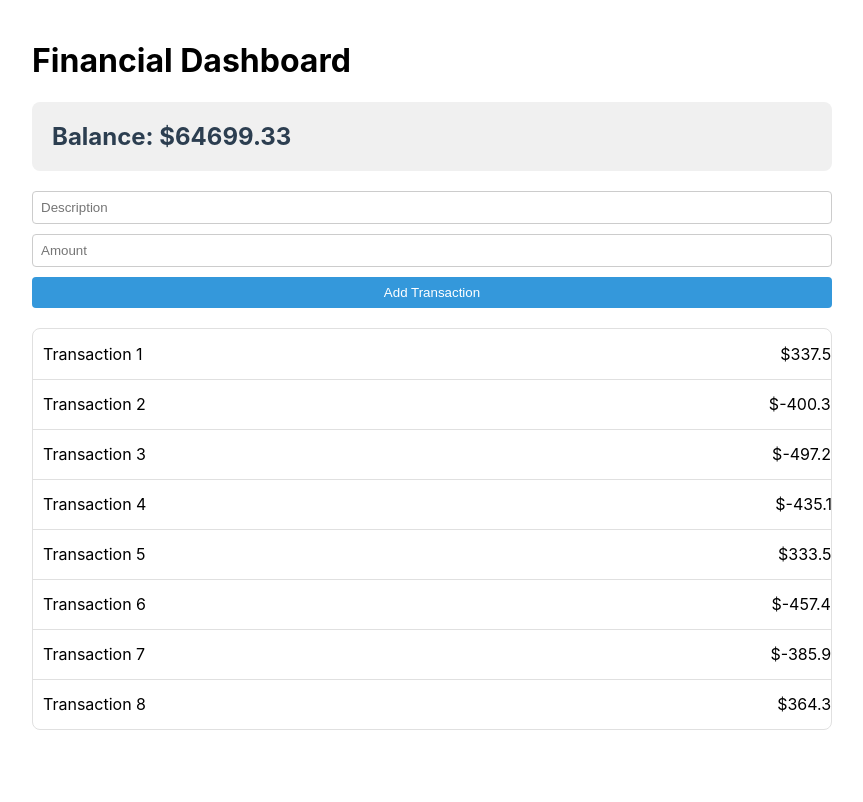
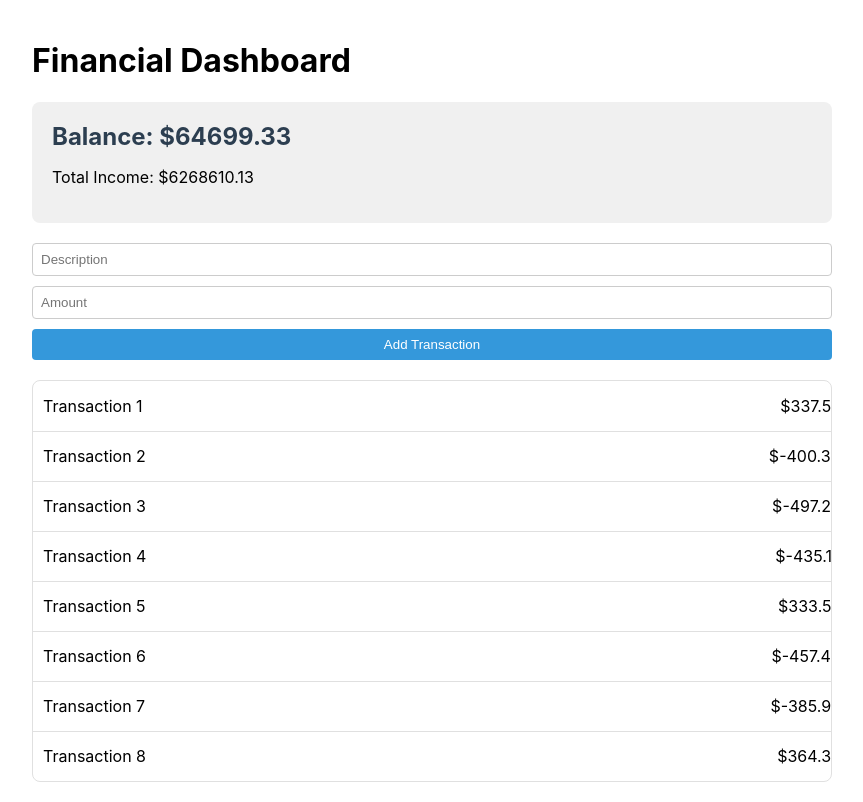
Before and after one commit to parthasarathydNU/Advanced-React-Concepts-Demo, a React (Create React App) app in the folder financial-dashboard-app/: page / in a window 1280 px wide. Shown: the whole page, without its empty margins (208-1071 px from the left). Built offline with nearby package versions, Linux system fonts and the light colour scheme.

Commit message:
useMemo to cache expensive computations on every render

```diff
--- a/financial-dashboard-app/src/components/AccountsSummary.js
+++ b/financial-dashboard-app/src/components/AccountsSummary.js
@@ -1,3 +1,4 @@
+import { useMemo } from "react";
 import styled from "styled-components";
 import { useAppContext } from "../context/AppContext";
 
@@ -16,9 +17,17 @@ const Balance = styled.h2`
 function AccountSummary() {
   const { state } = useAppContext();
 
+  const totalIncome = useMemo(() => {
+    console.log('Calculating total income...');
+    return state.transactions
+      .filter(t => t.amount > 0)
+      .reduce((sum, t) => sum + t.amount, 0);
+  }, [state.transactions]);
+
   return (
     <SummaryContainer>
       <Balance>Balance: ${state.balance.toFixed(2)}</Balance>
+      <p>Total Income: ${totalIncome.toFixed(2)}</p>
     </SummaryContainer>
   );
 }
```
